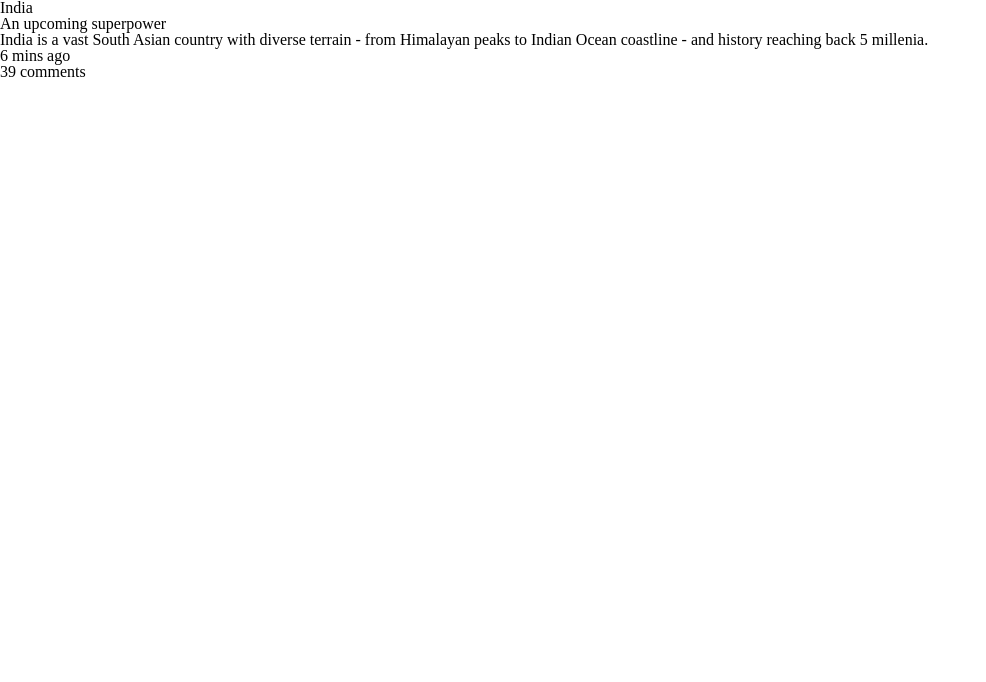
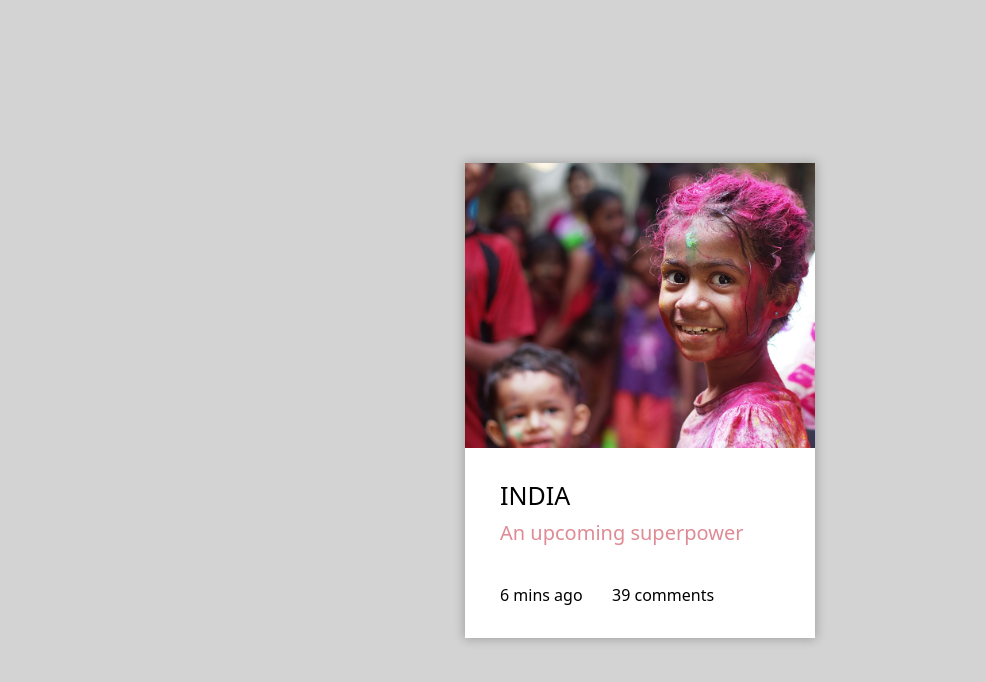
Before and after one commit to chris-delecluse/Learning-sass, a website: page public/index.html in a window 1280 px wide. Shown: the whole page, without its empty margins (0-986 px from the left). Drawn offline with Linux system fonts and the light colour scheme.

Commit message:
fix position

```diff
--- a/public/index.html
+++ b/public/index.html
@@ -9,9 +9,9 @@
     <title>Learning Sass</title>
 </head>
 <body>
-    <header>
     <div class="container">
         <div class="image">
+
         </div>
         <div class="text">
             <div class="title">
@@ -29,6 +29,5 @@
             </div>
         </div>
     </div>
-    </header>
 </body>
 </html>
--- a/sass/main.scss
+++ b/sass/main.scss
@@ -0,0 +1,67 @@
+@import './mixins/mixins';
+
+body {
+    width: 100vw;
+    height: 100vh;
+    font-family: System-ui;
+    background-color: lightgray;
+
+    @include flexPos(flex, row, center, center);
+}
+
+.container {
+    width: 350px;
+    height: 475px;
+    background-color: #fff;
+    box-shadow: 0 0 10px 1px rgba(0, 0, 0, 0.247);
+
+    animation: test 1.2s ease;
+
+    &:hover {
+        animation: test 1.2s ease;
+    }
+
+    .image {
+        width: 100%;
+        height: 60%;
+        background: url(../assets/la-vie-en-rose.jpeg);
+        background-size: cover;
+        background-repeat: no-repeat;
+    }
+
+    .text {
+        height: calc(40% - 70px);
+        margin: 35px;
+
+        @include flexPos(flex, column, space-between, baseline);
+        .title {
+
+            h1 {
+                font-size: 25px;
+                text-transform: uppercase;
+                margin-bottom: 15px;
+            }
+
+            p {
+                font-size: 20px;
+                color: #DF8B95;
+            }
+        }
+
+        .main {
+            display: none;
+        }
+
+        .foot {
+            width: 100%;
+
+            ul {
+                display: flex;
+            }
+
+            li {
+                width: 40%;
+            }
+        }
+    }
+}
--- /dev/null
+++ b/sass/mixins/_mixins.scss
@@ -0,0 +1,6 @@
+@mixin flexPos($display, $flexDir, $justifyC, $alignI) {
+    display: $display;
+    flex-direction: $flexDir;
+    justify-content: $justifyC;
+    align-items: $alignI;
+}
```
Also changed, not shown: public/assets/la-vie-en-rose.jpeg (added), public/stylesheets/style.css, 1 other file. Lines whose indentation alone changed are shown as unchanged.
